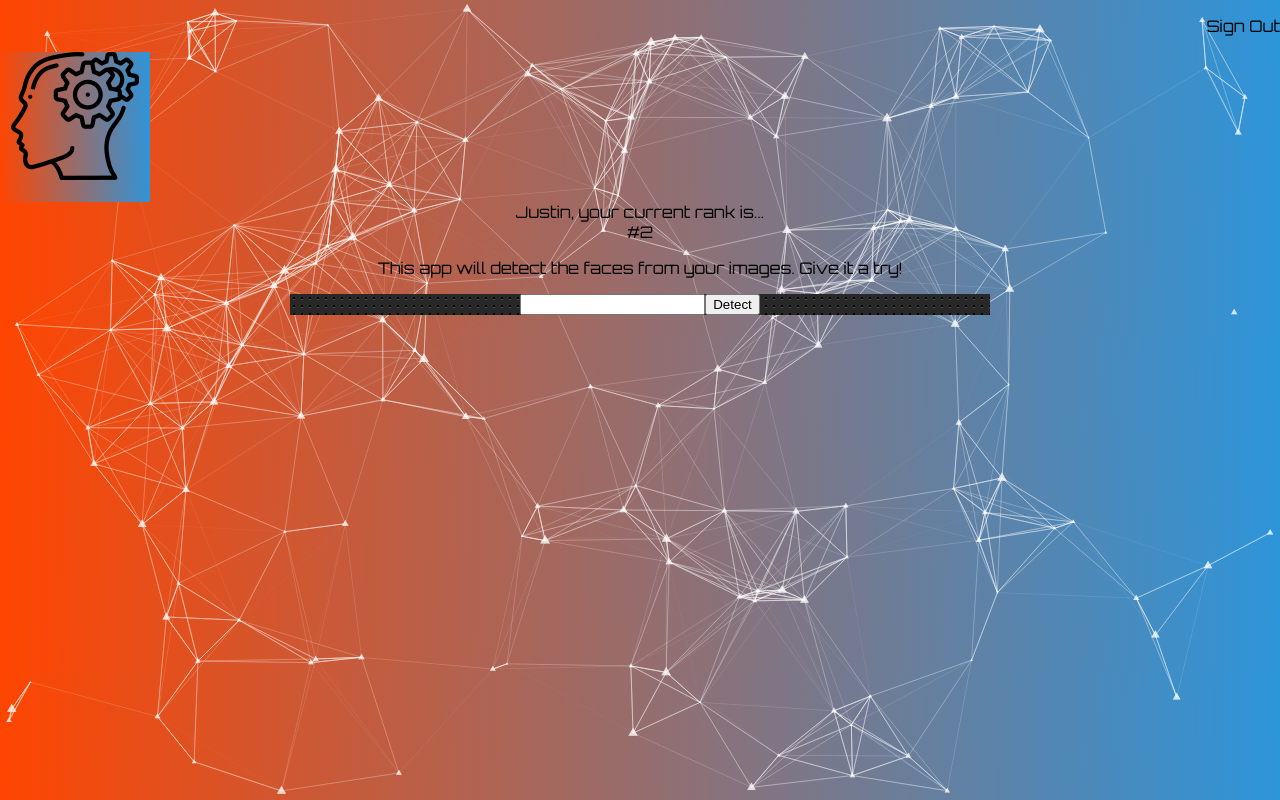
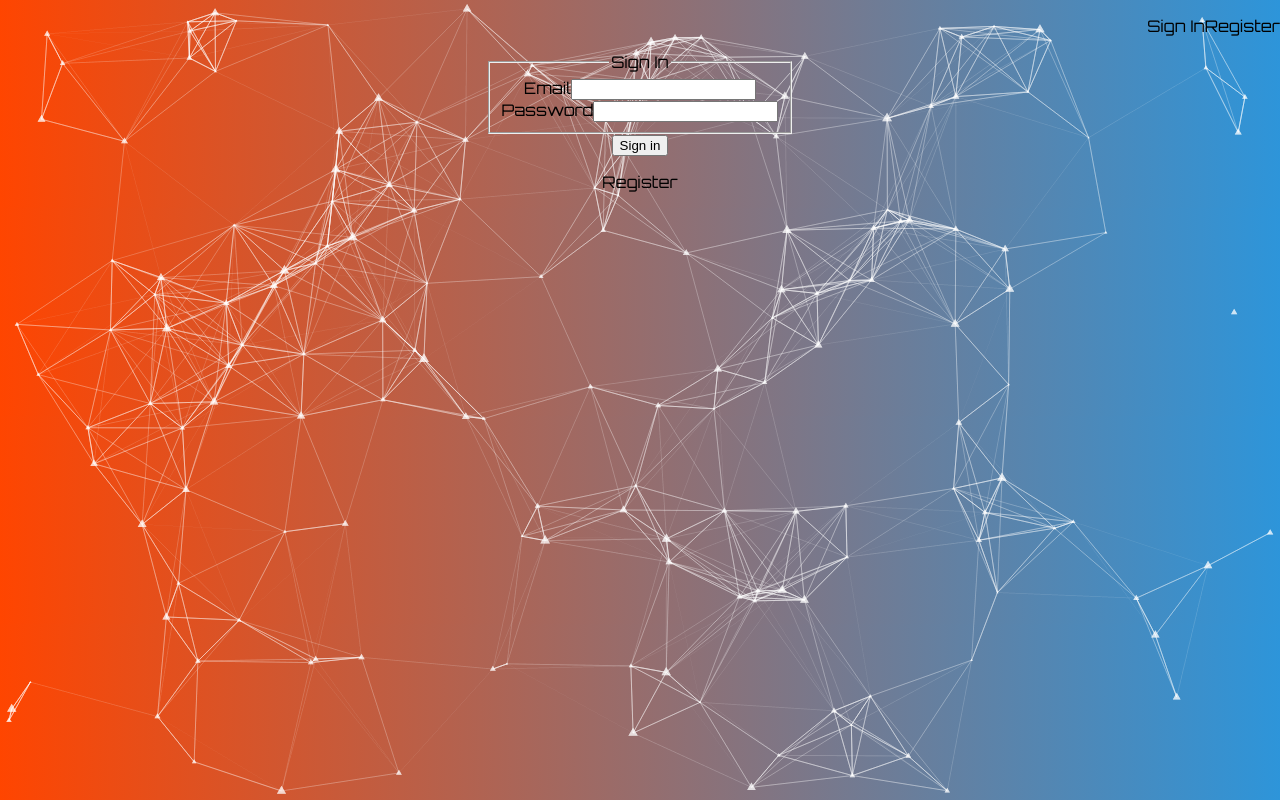
Before and after one commit to jelmore1674/facerecognitionbrain, a React (Create React App) app: page / in a window 1280 px wide. Built offline with nearby package versions, Linux system fonts and the light colour scheme; the HTML template or start-up script is replaced by a standard one; what clarifai would draw is missing.

Commit message:
added sign in and sign out funcitonality, not connected to backend yet though

```diff
--- a/src/App.js
+++ b/src/App.js
@@ -7,6 +7,8 @@
 import Particles from 'react-tsparticles';
 import FaceRecognition from './components/facerecognition/facerecognition';
 import Clarifai from 'clarifai';
+import SignIn from './components/signin/signin';
+import Register from './components/register/resgister';
 
 const app = new Clarifai.App({
 	apiKey: 'f1866e97d6404d20826bfa5dac516bcc',
@@ -18,6 +20,8 @@
 			input: '',
 			imageUrl: '',
 			box: {},
+			route: 'signin',
+			isSignedIn: false,
 		};
 
 		this.particlesInit = this.particlesInit.bind(this);
@@ -124,7 +128,6 @@
 	};
 
 	displayFaceBox = (box) => {
-		console.log(box);
 		this.setState({ box: box });
 	};
 
@@ -149,7 +152,17 @@
 			});
 	};
 
+	onRouteChange = (route) => {
+		if (route === 'signout') {
+			this.setState({ isSignedIn: false });
+		} else if (route === 'home') {
+			this.setState({ isSignedIn: true });
+		}
+		this.setState({ route: route });
+	};
+
 	render() {
+		const { isSignedIn, imageUrl, route, box } = this.state;
 		return (
 			<div className='App'>
 				<Particles
@@ -158,17 +171,25 @@
 					loaded={this.particlesLoaded}
 					options={this.options}
 				/>
-				<Navigation />
-				<Logo />
-				<Rank />
-				<ImageLinkForm
-					onInputChange={this.onInputChange}
-					onButtonSubmit={this.onButtonSubmit}
+				<Navigation
+					isSignedIn={isSignedIn}
+					onRouteChange={this.onRouteChange}
 				/>
-				<FaceRecognition
-					imageUrl={this.state.imageUrl}
-					box={this.state.box}
-				/>
+				{route === 'home' ? (
+					<div>
+						<Logo />
+						<Rank />
+						<ImageLinkForm
+							onInputChange={this.onInputChange}
+							onButtonSubmit={this.onButtonSubmit}
+						/>
+						<FaceRecognition imageUrl={imageUrl} box={box} />
+					</div>
+				) : this.state.route === 'signin' ? (
+					<SignIn onRouteChange={this.onRouteChange} />
+				) : (
+					<Register onRouteChange={this.onRouteChange} />
+				)}
 			</div>
 		);
 	}
--- a/src/components/navigation/navigation.jsx
+++ b/src/components/navigation/navigation.jsx
@@ -1,11 +1,32 @@
 import React from 'react';
 
-const Naviation = () => {
-	return (
-		<nav style={{ display: 'flex', justifyContent: 'flex-end' }}>
-			<p className='f3 link dim black underline pa3 pointer'>Sign Out</p>
-		</nav>
-	);
+const Naviation = ({ onRouteChange, isSignedIn }) => {
+	if (isSignedIn) {
+		return (
+			<nav style={{ display: 'flex', justifyContent: 'flex-end' }}>
+				<p
+					className='f3 link dim black underline pa3 pointer'
+					onClick={() => onRouteChange('signout')}>
+					{'Sign Out'}
+				</p>
+			</nav>
+		);
+	} else {
+		return (
+			<nav style={{ display: 'flex', justifyContent: 'flex-end' }}>
+				<p
+					className='f3 link dim black underline pa3 pointer'
+					onClick={() => onRouteChange('signin')}>
+					{'Sign In'}
+				</p>
+				<p
+					className='f3 link dim black underline pa3 pointer'
+					onClick={() => onRouteChange('register')}>
+					{'Register'}
+				</p>
+			</nav>
+		);
+	}
 };
 
 export default Naviation;
--- /dev/null
+++ b/src/components/register/resgister.jsx
@@ -0,0 +1,64 @@
+import React from 'react';
+
+function Register({ onRouteChange }) {
+	return (
+		<article className='br4  ba  b--black-10 mv4 w-100 w-50-m w-25-l mw6 shadow-5 center'>
+			<main className='pa4 black-80'>
+				<div className='measure'>
+					<fieldset
+						id='sign_up'
+						className='ba b--transparent ph0 mh0'>
+						<legend className='f1 fw6 ph0 mh0'>Register</legend>
+						<div className='mt3'>
+							<label className='db fw6 lh-copy f6' htmlFor='name'>
+								Name
+							</label>
+							<input
+								className='pa2 input-reset ba bg-transparent hover-bg-black hover-white w-100'
+								type='text'
+								name='name'
+								id='name'
+							/>
+						</div>
+						<div className='mt3'>
+							<label
+								className='db fw6 lh-copy f6'
+								htmlFor='email-address'>
+								Email
+							</label>
+							<input
+								className='pa2 input-reset ba bg-transparent hover-bg-black hover-white w-100'
+								type='email'
+								name='email-address'
+								id='email-address'
+							/>
+						</div>
+						<div className='mv3'>
+							<label
+								className='db fw6 lh-copy f6'
+								htmlFor='password'>
+								Password
+							</label>
+							<input
+								className='b pa2 input-reset ba bg-transparent hover-bg-black hover-white w-100'
+								type='password'
+								name='password'
+								id='password'
+							/>
+						</div>
+					</fieldset>
+					<div className=''>
+						<input
+							onClick={() => onRouteChange('home')}
+							className='b ph3 pv2 input-reset ba b--black bg-transparent grow pointer f6 dib'
+							type='submit'
+							value='Register'
+						/>
+					</div>
+				</div>
+			</main>
+		</article>
+	);
+}
+
+export default Register;
--- /dev/null
+++ b/src/components/signin/signin.jsx
@@ -0,0 +1,60 @@
+import React from 'react';
+
+function SignIn({ onRouteChange }) {
+	return (
+		<article className='br4  ba  b--black-10 mv4 w-100 w-50-m w-25-l mw6 shadow-5 center'>
+			<main className='pa4 black-80'>
+				<div className='measure'>
+					<fieldset
+						id='sign_up'
+						className='ba b--transparent ph0 mh0'>
+						<legend className='f1 fw6 ph0 mh0'>Sign In</legend>
+						<div className='mt3'>
+							<label
+								className='db fw6 lh-copy f6'
+								htmlFor='email-address'>
+								Email
+							</label>
+							<input
+								className='pa2 input-reset ba bg-transparent hover-bg-black hover-white w-100'
+								type='email'
+								name='email-address'
+								id='email-address'
+							/>
+						</div>
+						<div className='mv3'>
+							<label
+								className='db fw6 lh-copy f6'
+								htmlFor='password'>
+								Password
+							</label>
+							<input
+								className='b pa2 input-reset ba bg-transparent hover-bg-black hover-white w-100'
+								type='password'
+								name='password'
+								id='password'
+							/>
+						</div>
+					</fieldset>
+					<div className=''>
+						<input
+							onClick={() => onRouteChange('home')}
+							className='b ph3 pv2 input-reset ba b--black bg-transparent grow pointer f6 dib'
+							type='submit'
+							value='Sign in'
+						/>
+					</div>
+					<div className='lh-copy mt3'>
+						<p
+							onClick={() => onRouteChange('register')}
+							className='f6 link dim black db pointer'>
+							Register
+						</p>
+					</div>
+				</div>
+			</main>
+		</article>
+	);
+}
+
+export default SignIn;
```
